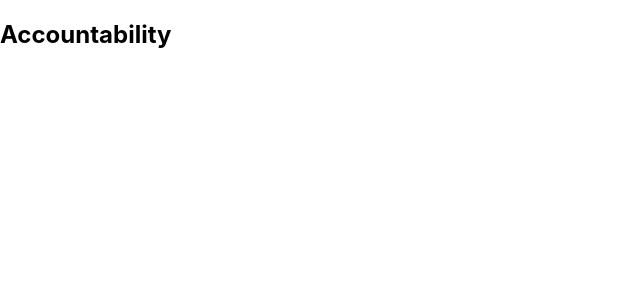
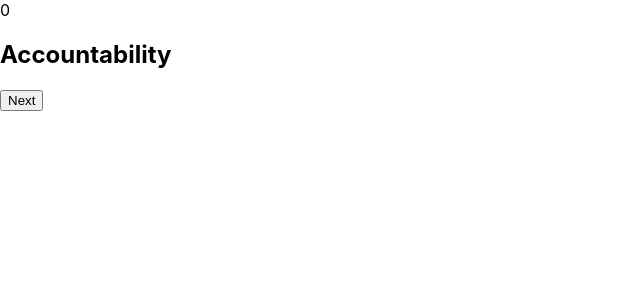
Before and after one commit to COScholl/values-worksheet, a React (Create React App) app: page / in a window 1280 px wide. Shown: the top 300 px of the page, without its empty margins (0-640 px from the left). Built offline with nearby package versions, Linux system fonts and the light colour scheme.

Commit message:
value_card display values one at a time and advance with button

```diff
--- a/src/components/ValueWorksheet.jsx
+++ b/src/components/ValueWorksheet.jsx
@@ -149,12 +149,24 @@ export const ValueWorksheet = () => {
     'Vitality',
   ]);
   // useState to keep tabs on which item should be rendered at a time
-  const [value, setValue] = useState('Accountability');
-  // useEffect to keep tabs on state change and edit list
+  const [valueIdx, setValueIdx] = useState(0);
+  // helper function advances displayed value
+  const advanceValue = () => {
+    if(valueIdx < list.length - 1) {
+      setValueIdx(valueIdx + 1)
+    } else {
+      setValueIdx(list.length - 1)
+    }
+  }
+  const Button = () => (
+    <button onClick={advanceValue}>Next</button>
+  );
 
   return (
     <>
-    {list.filter((item) => item === value).map((item) => <h2 key={`${item}`}>{item}</h2>)}
+    {valueIdx}
+    {<h2>{list[valueIdx]}</h2>}
+    <Button />
     </>
   );
 };
```
